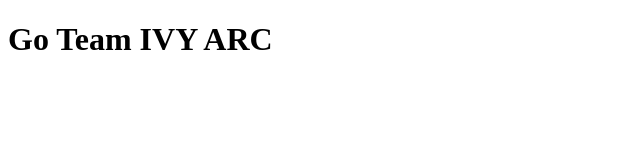
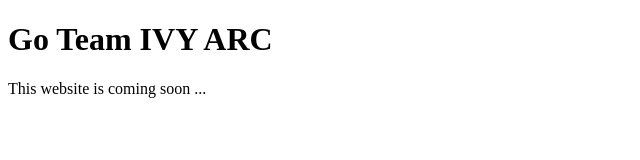
Before and after one commit to renegare/arc-holding-page, a plain HTML site: page public/index.html in a window 1280 px wide. Shown: the whole page, without its empty margins (0-640 px from the left). Drawn offline with Linux system fonts and the light colour scheme.

Commit message:
add description

```diff
--- a/public/index.html
+++ b/public/index.html
@@ -3,5 +3,6 @@
   <head></head>
   <body>
     <h1>Go Team IVY ARC</h1>
+    <p>This website is coming soon ...</p>
   </body>
 </html>
```
